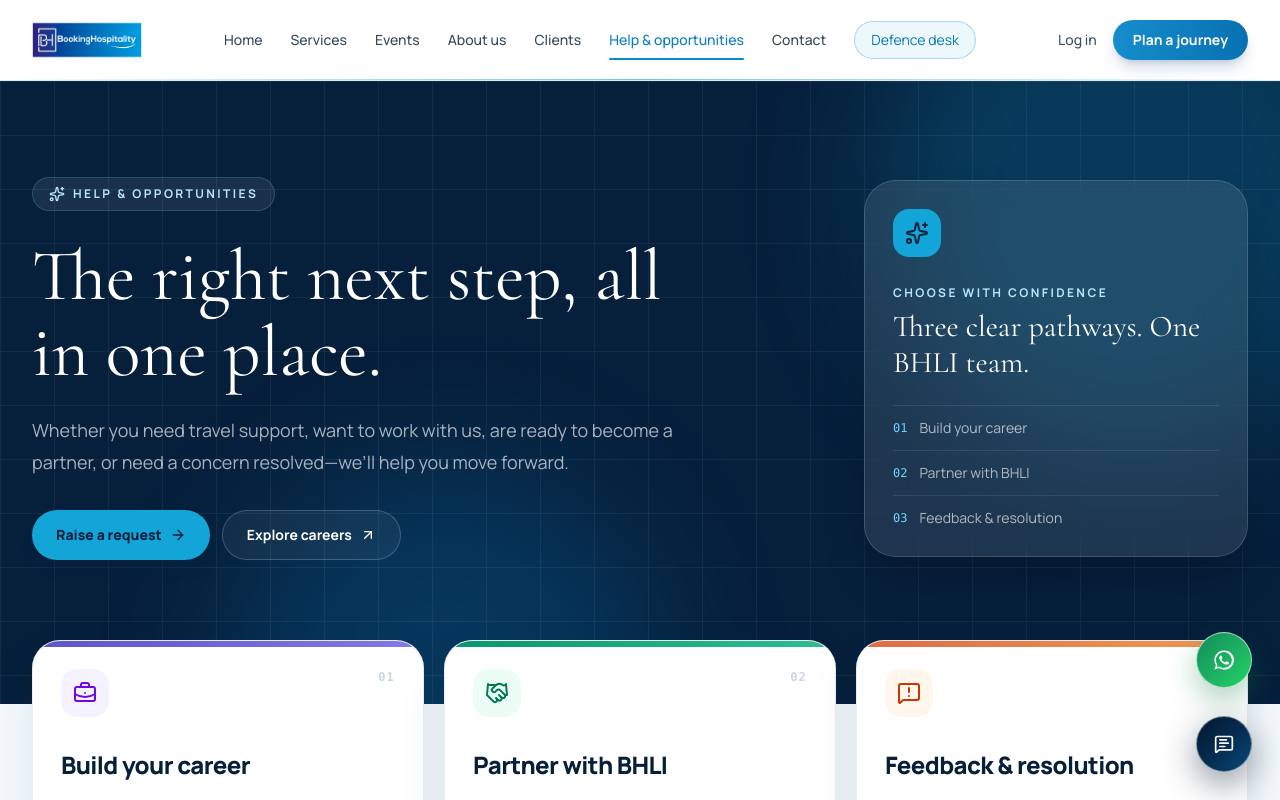
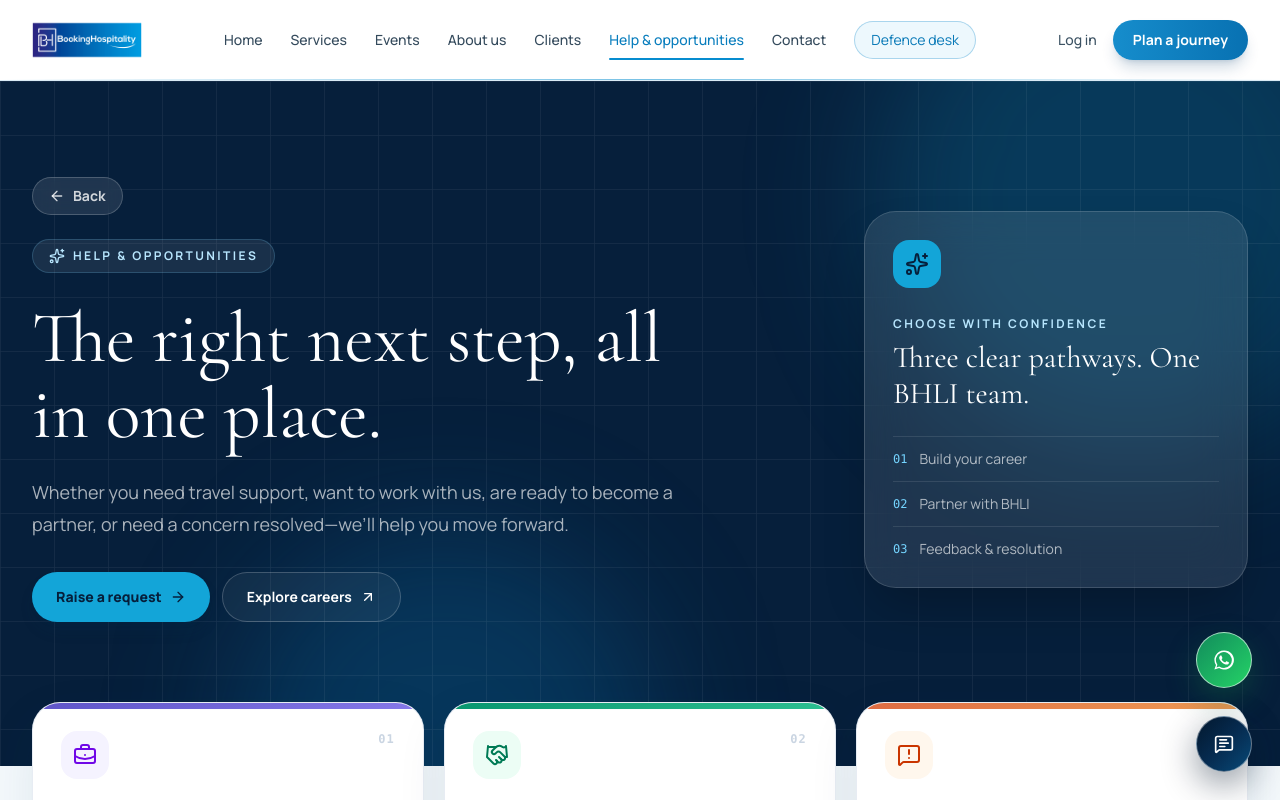
Before and after one commit to HetalRajput/Bhli_portal, a Next.js app: page /help-centre in a window 1280 px wide. Shown: the top 800 px of the page. Built offline with nearby package versions, Linux system fonts and the light colour scheme.

Commit message:
feat: add back navigation button and improve Help Centre functionality

```diff
--- a/src/app/help-centre/page.tsx
+++ b/src/app/help-centre/page.tsx
@@ -1,5 +1,9 @@
+"use client";
+
 import Link from "next/link";
+import { useRouter } from "next/navigation";
 import {
+  ArrowLeft,
   ArrowRight,
   ArrowUpRight,
   BadgeCheck,
@@ -51,6 +55,12 @@ const assurances = [
 ];
 
 export default function HelpCentre() {
+  const router = useRouter();
+
+  const goBack = () => {
+    if (window.history.length > 1) router.back();
+    else router.push("/");
+  };
   return <div className="bg-[#f4f9fc] text-[#071f38]">
     <section className="relative overflow-hidden bg-[#061f3b] text-white">
       <div className="absolute -right-28 -top-36 size-[520px] rounded-full bg-[#13a5d8]/20 blur-3xl" />
@@ -58,6 +68,7 @@ export default function HelpCentre() {
       <div className="absolute inset-0 opacity-[.08] [background-image:linear-gradient(rgba(255,255,255,.7)_1px,transparent_1px),linear-gradient(90deg,rgba(255,255,255,.7)_1px,transparent_1px)] [background-size:54px_54px]" />
       <div className="relative mx-auto grid max-w-7xl gap-12 px-5 pb-32 pt-20 lg:grid-cols-[1.15fr_.85fr] lg:items-center lg:px-8 lg:pb-36 lg:pt-24">
         <div>
+          <div><button type="button" onClick={goBack} className="mb-6 inline-flex items-center gap-2 rounded-full border border-white/20 bg-white/10 px-4 py-2 text-sm font-bold text-white/80 backdrop-blur transition hover:border-white/40 hover:bg-white/20 hover:text-white" aria-label="Go back to the previous page"><ArrowLeft className="size-4" />Back</button></div>
           <div className="inline-flex items-center gap-2 rounded-full border border-sky-300/20 bg-white/8 px-4 py-2 text-xs font-bold uppercase tracking-[.2em] text-sky-200"><Sparkles className="size-4" />Help & opportunities</div>
           <h1 className="mt-7 max-w-4xl font-serif text-5xl leading-[1.05] md:text-7xl">The right next step, all in one place.</h1>
           <p className="mt-6 max-w-2xl text-base leading-8 text-white/65 md:text-lg">Whether you need travel support, want to work with us, are ready to become a partner, or need a concern resolved—we’ll help you move forward.</p>
```
